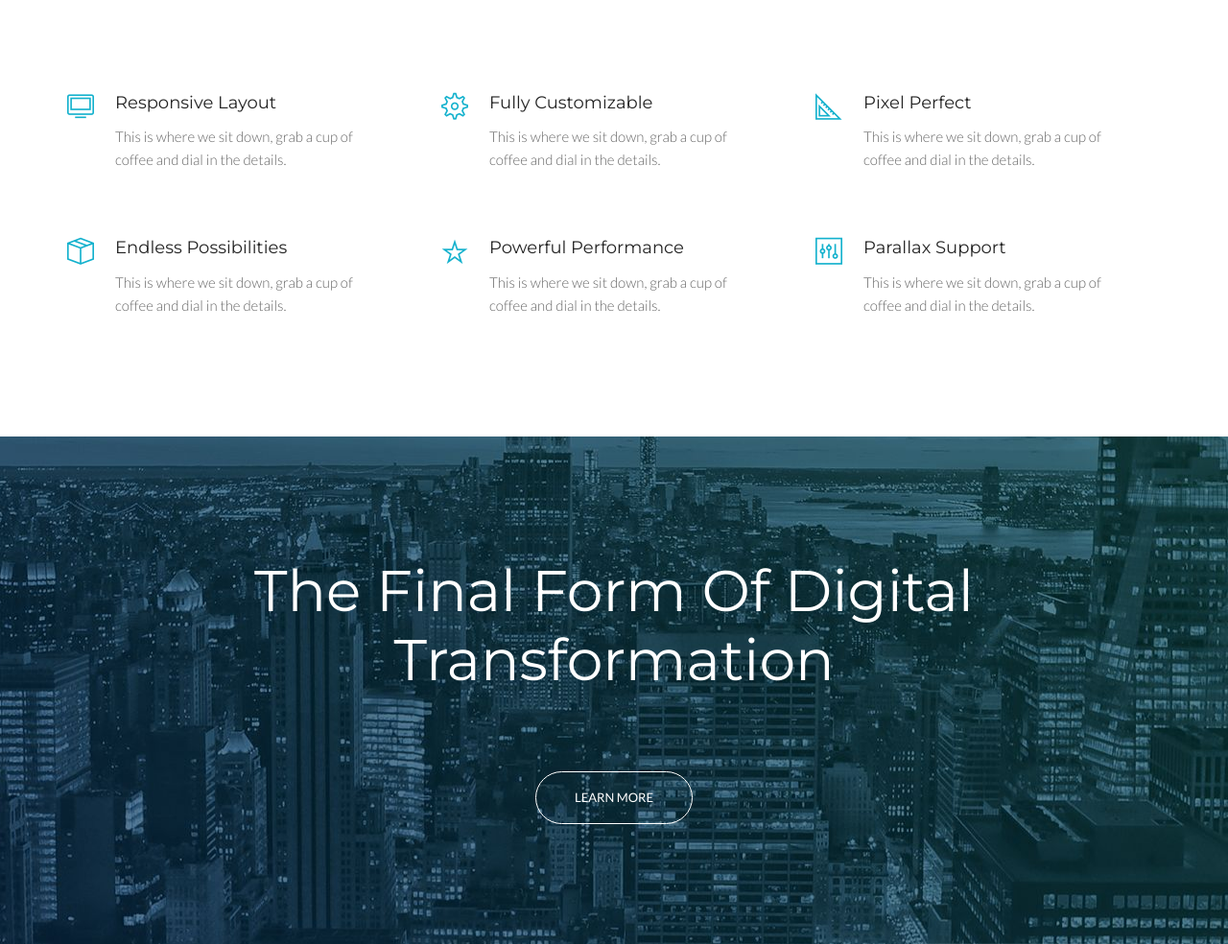
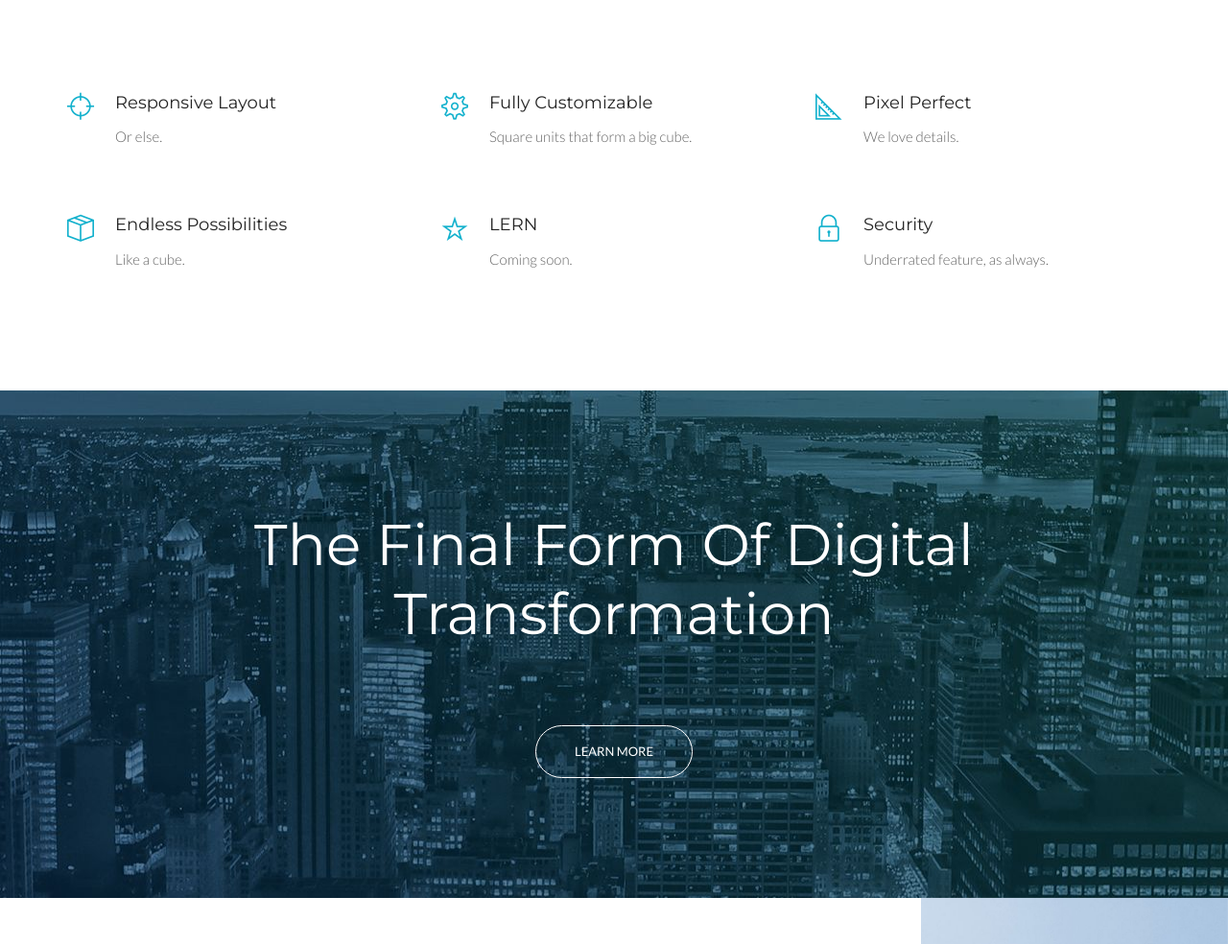
Before and after one commit to energon-a-secas/wc-website-energon-2.0, a plain HTML site: page index.html in a window 1280 px wide. Shown: the part 1062-2046 px from the top of the page at 96% size. Drawn offline with Linux system fonts and the light colour scheme; some packages are replaced by stand-ins of ours.

Commit message:
Update some icons

```diff
--- a/index.html
+++ b/index.html
@@ -187,12 +187,12 @@
                     <div class="clearfix">
                         <div class="g-media g-width-30--xs">
                             <div class="wow fadeInDown" data-wow-duration=".3" data-wow-delay=".1s">
-                                <i class="g-font-size-28--xs g-color--primary ti-desktop"></i>
+                                <i class="g-font-size-28--xs g-color--primary ti-target"></i>
                             </div>
                         </div>
                         <div class="g-media__body g-padding-x-20--xs">
                             <h3 class="g-font-size-18--xs">Responsive Layout</h3>
-                            <p class="g-margin-b-0--xs">This is where we sit down, grab a cup of coffee and dial in the details.</p>
+                            <p class="g-margin-b-0--xs">Or else.</p>
                         </div>
                     </div>
                 </div>
@@ -205,7 +205,7 @@
                         </div>
                         <div class="g-media__body g-padding-x-20--xs">
                             <h3 class="g-font-size-18--xs">Fully Customizable</h3>
-                            <p class="g-margin-b-0--xs">This is where we sit down, grab a cup of coffee and dial in the details.</p>
+                            <p class="g-margin-b-0--xs">Square units that form a big cube.</p>
                         </div>
                     </div>
                 </div>
@@ -218,7 +218,7 @@
                         </div>
                         <div class="g-media__body g-padding-x-20--xs">
                             <h3 class="g-font-size-18--xs">Pixel Perfect</h3>
-                            <p class="g-margin-b-0--xs">This is where we sit down, grab a cup of coffee and dial in the details.</p>
+                            <p class="g-margin-b-0--xs">We love details.</p>
                         </div>
                     </div>
                 </div>
@@ -234,7 +234,7 @@
                         </div>
                         <div class="g-media__body g-padding-x-20--xs">
                             <h3 class="g-font-size-18--xs">Endless Possibilities</h3>
-                            <p class="g-margin-b-0--xs">This is where we sit down, grab a cup of coffee and dial in the details.</p>
+                            <p class="g-margin-b-0--xs">Like a cube.</p>
                         </div>
                     </div>
                 </div>
@@ -246,8 +246,8 @@
                             </div>
                         </div>
                         <div class="g-media__body g-padding-x-20--xs">
-                            <h3 class="g-font-size-18--xs">Powerful Performance</h3>
-                            <p class="g-margin-b-0--xs">This is where we sit down, grab a cup of coffee and dial in the details.</p>
+                            <h3 class="g-font-size-18--xs">LERN</h3>
+                            <p class="g-margin-b-0--xs">Coming soon.</p>
                         </div>
                     </div>
                 </div>
@@ -255,12 +255,12 @@
                     <div class="clearfix">
                         <div class="g-media g-width-30--xs">
                             <div class="wow fadeInDown" data-wow-duration=".3" data-wow-delay=".6s">
-                                <i class="g-font-size-28--xs g-color--primary ti-panel"></i>
+                                <i class="g-font-size-28--xs g-color--primary ti-lock"></i>
                             </div>
                         </div>
                         <div class="g-media__body g-padding-x-20--xs">
-                            <h3 class="g-font-size-18--xs">Parallax Support</h3>
-                            <p class="g-margin-b-0--xs">This is where we sit down, grab a cup of coffee and dial in the details.</p>
+                            <h3 class="g-font-size-18--xs">Security</h3>
+                            <p class="g-margin-b-0--xs">Underrated feature, as always.</p>
                         </div>
                     </div>
                 </div>
```
